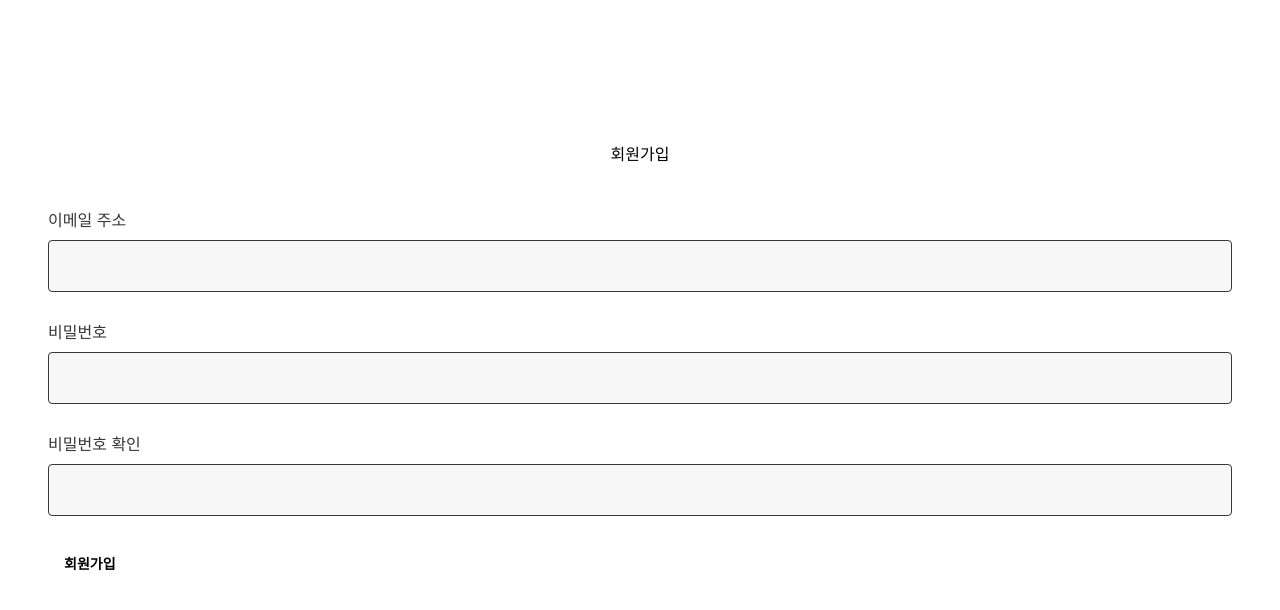
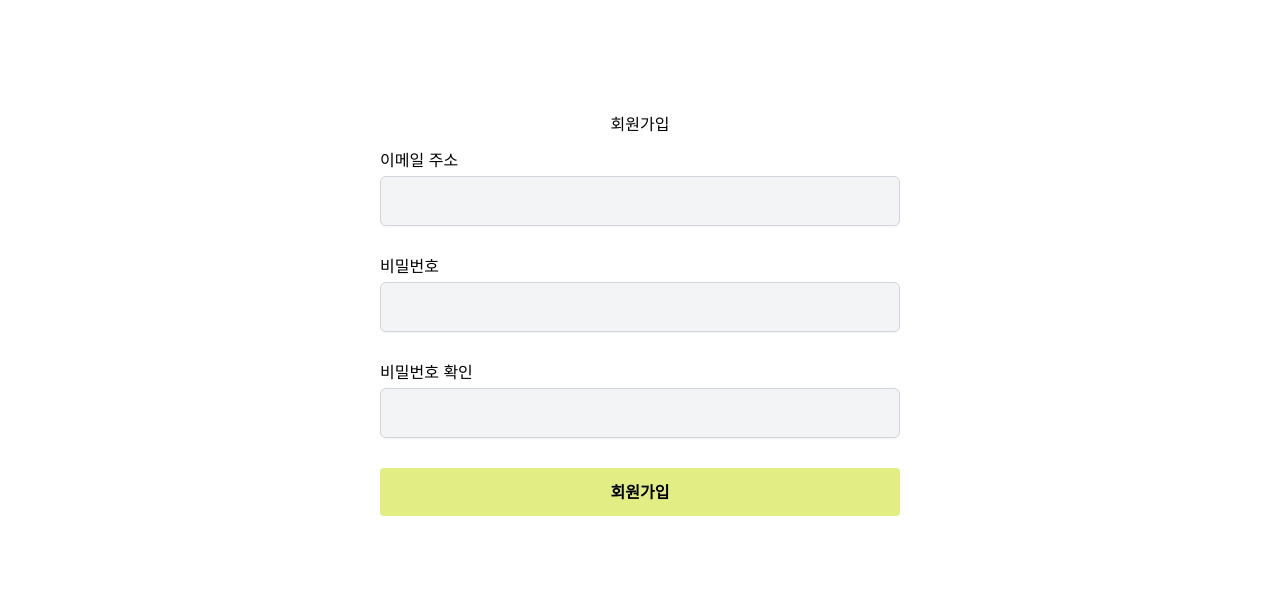
Before and after one commit to kim-young-dong/DplusFania, a Next.js app: page /auth/sign-up in a window 1280 px wide. Shown: the top 610 px of the page. Built offline with nearby package versions, Linux system fonts and the light colour scheme; no server answers.

Commit message:
style: 전반적인 스타일 수정 및 리펙토링 classnames를 활용해 동적으로 class 적용

```diff
--- a/src/app/auth/sign-in/page.tsx
+++ b/src/app/auth/sign-in/page.tsx
@@ -4,13 +4,25 @@ import { useState, FormEvent } from "react";
 import { useRouter } from "next/navigation";
 import { useUser } from "@/context/userContext";
 import Link from "next/link";
-import Input from "@/components/Input";
+import Input from "@/components/Input/index";
 import Button from "@/components/Button/index";
+import { z } from "zod";
+
+const schema = z.object({
+  email: z.string().email(),
+  password: z.string().min(9),
+});
 
 export default function SignInPage() {
-  const [email, setEmail] = useState<string>("");
-  const [password, setPassword] = useState<string>("");
+  const [signinData, setSigninData] = useState<{
+    email: string;
+    password: string;
+  }>({
+    email: "",
+    password: "",
+  });
   const [isError, setIsError] = useState<boolean>(false);
+
   const router = useRouter();
   const { setUser } = useUser();
 
@@ -19,7 +31,7 @@ export default function SignInPage() {
     setIsError(false);
 
     try {
-      const user = await signin({ email, password });
+      const user = await signin(signinData);
       setUser(user);
       router.push("/");
     } catch (error) {
@@ -30,9 +42,9 @@ export default function SignInPage() {
   const errorMessage = () => {
     if (isError) {
       return (
-        <div className="text-center text-sm text-red-500">
-          아이디 또는 비밀번호가 잘못 되었습니다.
-          <br /> 아이디와 비밀번호를 정확히 입력해 주세요.
+        <div className="text-xs text-red-500">
+          아이디 또는 비밀번호가 잘못 되었습니다. 아이디와 비밀번호를 정확히
+          입력해 주세요.
         </div>
       );
     }
@@ -44,24 +56,24 @@ export default function SignInPage() {
         <Input
           id="email"
           title="이메일 주소"
-          onChange={(e) => {
-            setEmail(e.target.value);
+          handleChange={(e) => {
+            setSigninData({ ...signinData, email: e.target.value });
           }}
-          value={email}
+          value={signinData.email}
           type="email"
-          errorMessage="text"
         />
         <Input
           id="password"
           title="비밀번호"
-          onChange={(e) => setPassword(e.target.value)}
-          value={password}
+          handleChange={(e) =>
+            setSigninData({ ...signinData, password: e.target.value })
+          }
+          value={signinData.password}
           type="password"
-          errorMessage="text"
         />
         {errorMessage()}
         <div className="my-4">
-          <Button type="submit" fullWidth={true}>
+          <Button type="submit" size="lg" fullWidth={true}>
             로그인
           </Button>
         </div>
--- a/src/app/auth/sign-up/page.tsx
+++ b/src/app/auth/sign-up/page.tsx
@@ -3,9 +3,8 @@
 import { signup } from "@/actions/auth";
 import { useState, FormEvent } from "react";
 import Link from "next/link";
-import Input from "@/components/Input";
+import Input from "@/components/Input/index";
 import Button from "@/components/Button/index";
-import styled from "styled-components";
 
 interface ChildComponentProps {
   onIsCompleteChange: (newState: boolean) => void;
@@ -106,31 +105,30 @@ const SignupForm: React.FC<ChildComponentProps> = ({ onIsCompleteChange }) => {
           <Input
             id="email"
             title="이메일 주소"
-            onChange={(e) => {
+            handleChange={(e) => {
               setEmail(e.target.value);
             }}
             value={email}
             type="email"
-            errorMessage="text"
           />
           <Input
             id="password"
             title="비밀번호"
-            onChange={(e) => setPassword(e.target.value)}
+            handleChange={(e) => setPassword(e.target.value)}
             value={password}
             type="password"
-            errorMessage="text"
           />
           <Input
             id="passwordCheck"
             title="비밀번호 확인"
-            onChange={(e) => setPasswordCheck(e.target.value)}
+            handleChange={(e) => setPasswordCheck(e.target.value)}
             value={passwordCheck}
             type="password"
-            errorMessage="text"
           />
           <div style={{ margin: "14px 0" }}>
-            <Button type="submit">회원가입</Button>
+            <Button type="submit" size="lg" fullWidth={true}>
+              회원가입
+            </Button>
           </div>
           <div
             style={{
@@ -165,24 +163,13 @@ export default function Signup() {
   const [signupComplete, setSignupComplete] = useState<boolean>(false);
 
   return (
-    <>
-      <SignHeader>회원가입</SignHeader>
+    <div className="mx-auto max-w-[520px]">
+      <div className="flex items-center justify-around">회원가입</div>
       {signupComplete ? (
         <SignupConfirm />
       ) : (
         <SignupForm onIsCompleteChange={setSignupComplete} />
       )}
-    </>
+    </div>
   );
 }
-const SignHeader = styled.div`
-  display: flex;
-  justify-content: space-around;
-  align-items: center;
-
-  width: 100%;
-  height: 84px;
-  border-radius: 0 0 16px 16px;
-
-  box-sizing: border-box;
-`;
--- a/src/components/Button/index.tsx
+++ b/src/components/Button/index.tsx
@@ -1,5 +1,5 @@
 "use client";
-import classNames from "classnames";
+import cn from "classnames";
 import styles from "./styles.module.css";
 
 interface ButtonProps {
@@ -24,19 +24,30 @@ const Button = ({
   disable = false,
   className,
 }: ButtonProps) => {
-  const buttonClass = classNames(
-    `bg-${color}`,
-    `btn-${size}`,
-    fullWidth && styles.fullWidth,
-    disable && "disable",
-    className,
-  );
+  const classes = (() => {
+    const btnColor = `bg-${color}`;
+    const btnSize = (() => {
+      switch (size) {
+        case "sm":
+          return "px-2 py-1 text-sm";
+        case "lg":
+          return "px-6 py-3 text-md";
+        default:
+          return "px-4 py-2 text-sm";
+      }
+    })();
+
+    return cn(
+      styles.button,
+      btnColor,
+      btnSize,
+      { "w-full justify-center": fullWidth, disable: disable },
+      className,
+    );
+  })();
+
   return (
-    <button
-      type={type}
-      onClick={onClick}
-      className={`${styles.button} ${buttonClass}`}
-    >
+    <button type={type} onClick={onClick} className={classes}>
       {children}
     </button>
   );
--- a/src/components/Button/styles.module.css
+++ b/src/components/Button/styles.module.css
@@ -1,6 +1,3 @@
 .button {
-  @apply inline-flex rounded px-4 py-2 text-sm font-bold text-black;
-  &.fullWidth {
-    @apply w-full justify-center;
-  }
+  @apply inline-flex rounded bg-primary font-bold text-black;
 }
--- a/src/components/Input.tsx
+++ /dev/null
@@ -1,62 +0,0 @@
-"use client";
-import styled from "styled-components";
-
-interface InputProps {
-  id: string;
-  title: string;
-  value: string | number;
-  onChange: (e: any) => void;
-  type: "text" | "password" | "email";
-  errorMessage: string;
-  className?: string;
-  style?: Record<string, string>;
-}
-
-const Input = ({
-  id,
-  title,
-  value,
-  onChange,
-  type,
-  errorMessage,
-  className,
-  style,
-}: InputProps) => {
-  return (
-    <Wrapper>
-      {!!title && <Label>{title}</Label>}
-      <TextInput id={id} value={value} onChange={onChange} type={type} />
-      {/* <ErrorMessage>{errorMessage}</ErrorMessage> */}
-    </Wrapper>
-  );
-};
-
-export default Input;
-
-const Wrapper = styled.div`
-  display: flex;
-  flex-direction: column;
-  padding: 12px 0;
-`;
-
-const Label = styled.label`
-  color: #373737;
-  margin-bottom: 4px;
-`;
-
-const TextInput = styled.input`
-  background-color: #f7f7f7;
-  width: 100%;
-
-  color: #373737;
-
-  border: 1px solid #373737;
-  border-radius: 4px;
-  padding: 13px 0 13px 16px;
-  margin: 4px 0;
-  box-sizing: border-box;
-`;
-
-const ErrorMessage = styled.span`
-  color: #d80000;
-`;
--- /dev/null
+++ b/src/components/Input/index.tsx
@@ -0,0 +1,35 @@
+"use client";
+import styles from "./styles.module.css";
+
+interface InputProps {
+  id: string;
+  title: string;
+  value: string | number;
+  handleChange: (e: React.ChangeEvent<HTMLInputElement>) => void;
+  type: "text" | "password" | "email";
+  className?: string;
+}
+
+const Input = ({
+  id,
+  title,
+  value,
+  handleChange,
+  type,
+  className,
+}: InputProps) => {
+  return (
+    <div className="py-3">
+      {!!title && <label htmlFor={id}>{title}</label>}
+      <input
+        id={id}
+        type={type}
+        value={value}
+        onChange={handleChange}
+        className={`${styles.input} ${className}`}
+      />
+    </div>
+  );
+};
+
+export default Input;
--- /dev/null
+++ b/src/components/Input/styles.module.css
@@ -0,0 +1,6 @@
+.input {
+  @apply my-1 w-full rounded-md border border-gray-300 bg-gray-100 py-3 pl-4 text-gray-800 shadow-sm focus:border-gray-600 focus:outline-none focus:ring-1 focus:ring-gray-600;
+  &.error {
+    @apply border-red-500 focus:border-red-600 focus:ring-red-600;
+  }
+}
```
